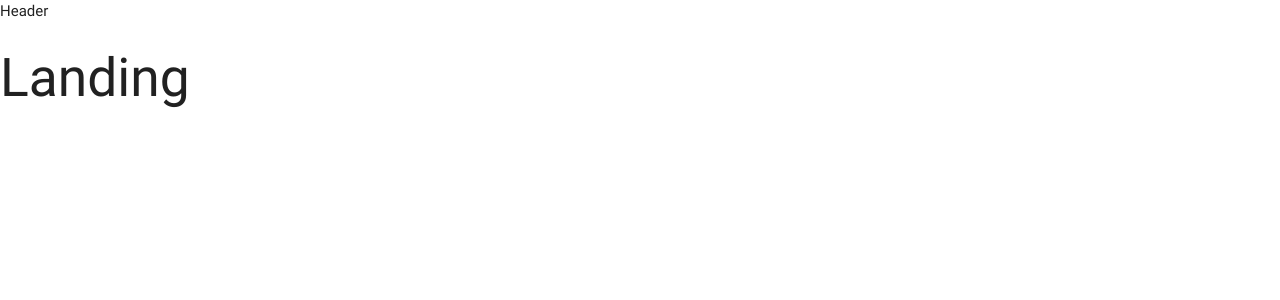
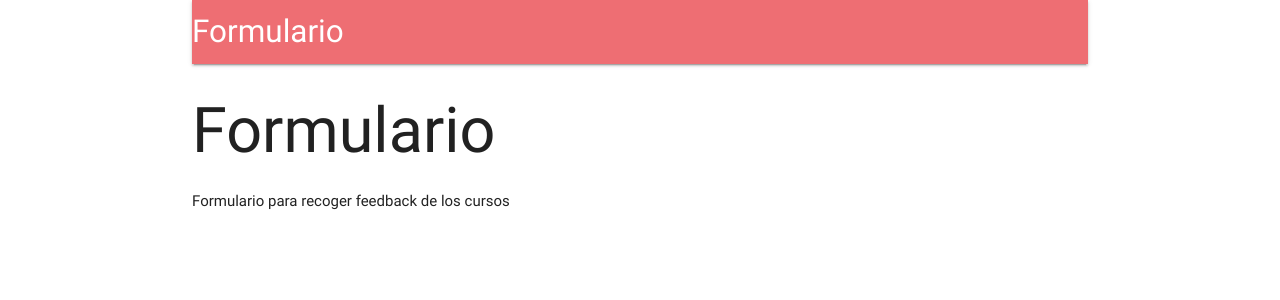
Before and after one commit to alhill/nodewithreactcourse, a React (Create React App) app in the folder client/: page / in a window 1280 px wide. Shown: the top 300 px of the page. Built offline with nearby package versions, Linux system fonts and the light colour scheme; no server answers.

Commit message:
20171218

```diff
--- /dev/null
+++ b/client/src/actions/index.js
@@ -0,0 +1,7 @@
+import axios from 'axios';
+import { FETCH_USER } from './types';
+
+export const fetchUser = () => async (dispatch) => { //Pasamos 'dispatch' como argumento de la función de retorno
+	const res = await axios.get('/api/current_user')
+	dispatch({ type: FETCH_USER, payload: res.data }); //Usamos dispatch cuando la promesa que crea axios.get se ha completado
+}
--- /dev/null
+++ b/client/src/actions/types.js
@@ -0,0 +1 @@
+export const FETCH_USER = 'fetch_user';
--- a/client/src/components/App.js
+++ b/client/src/components/App.js
@@ -1,16 +1,25 @@
-import React from 'react';
+import React, { Component } from 'react';
 import { BrowserRouter, Route } from 'react-router-dom';
-import Header from './Header'
+import { connect } from 'react-redux';
+import * as actions from '../actions'; //Import everything from actions folder and asign them to the 'actions' objects
+
+import Header from './Header';
+import Landing from './Landing';
 
 const Dashboard = () => <h2>Dashboard</h2>;
 const SurveyNew = () => <h2>SurveyNew</h2>;
-const Landing = () => <h2>Landing</h2>;
 
-const App = () => {
+
+class App extends Component {
+	componentDidMount(){
+		this.props.fetchUser();
+	}
+
+	render() {
 		return (
 			<div>
 				<BrowserRouter>
-				<div>
+					<div className="container">
 						<Header />
 						<Route exact path="/" component={Landing} />
 						<Route exact path="/surveys" component={Dashboard} />
@@ -19,6 +28,7 @@ const App = () => {
 				</BrowserRouter>
 			</div>
 		);
+	}
 };
 
-export default App;
+export default connect(null, actions)(App);
--- a/client/src/components/Header.js
+++ b/client/src/components/Header.js
@@ -1,13 +1,43 @@
 import React, { Component } from 'react';
+import { connect } from 'react-redux';
+import { Link } from 'react-router-dom';
 
 class Header extends Component {
+	renderContent(){
+		switch( this.props.auth ) {
+			case null:
+				return;
+			case false:
+				return (
+					<li><a href="/auth/google">Login With Google</a></li>
+				);
+			default:
+				return (
+					<li><a href="/api/logout">Logout</a></li>
+				);
+		}
+	}
 	render() {
 		return (
-			<div>
-				Header
-			</div>
+ 			<nav>
+				<div className="nav-wrapper">
+					<Link
+						className="left brand-logo"
+						to={ this.props.auth ? '/surveys' : '/'}
+					>
+						Formulario
+					</Link>
+					<ul className="right">
+						{ this.renderContent() }
+					</ul>
+				</div>
+  		</nav>
 		);
 	}
 }
 
-export default Header;
+function mapStateToProps({ auth }){
+	return { auth };
+}
+
+export default connect(mapStateToProps)(Header);
--- /dev/null
+++ b/client/src/components/Landing.js
@@ -0,0 +1,14 @@
+import React from 'react';
+
+const Landing = () => {
+	return (
+		<div>
+			<h1>
+				Formulario
+			</h1>
+			Formulario para recoger feedback de los cursos
+		</div>
+	);
+};
+
+export default Landing;
--- a/client/src/index.js
+++ b/client/src/index.js
@@ -3,11 +3,13 @@ import React from 'react';
 import ReactDOM from 'react-dom';
 import { Provider } from 'react-redux';
 import { createStore, applyMiddleware } from 'redux';
+import reduxThunk from 'redux-thunk';
 
 import App from './components/App';
 import reducers from './reducers';
 
-const store = createStore( reducers, {}, applyMiddleware());
+
+const store = createStore( reducers, {}, applyMiddleware(reduxThunk));
 
 ReactDOM.render(
 	<Provider store={store}><App /></Provider>,
--- a/client/src/reducers/authReducer.js
+++ b/client/src/reducers/authReducer.js
@@ -1,5 +1,9 @@
-export default function(state = {}, action){
+import { FETCH_USER } from '../actions/types'
+
+export default function(state = null, action){
 	switch (action.type){
+		case FETCH_USER:
+			return action.payload || false;
 		default:
 			return state;
 	}
```
Also changed, not shown: client/package.json (+7 -2 lines), 2 other files (tests, documents, lock files or other folders). Lines whose indentation alone changed are shown as unchanged.
